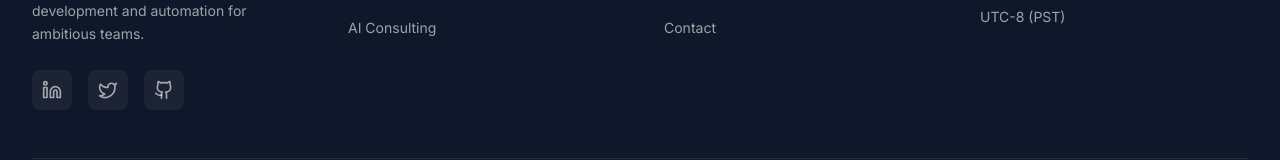
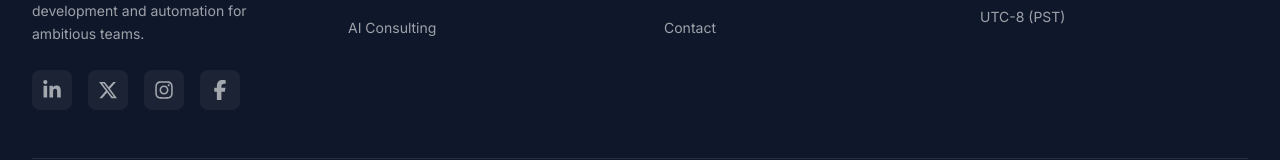
Before and after one commit to Neel2904/wisecubed, a Next.js app: page / in a window 1280 px wide. Shown: the part 3316-3476 px from the top of the page. Built offline with nearby package versions, Linux system fonts and the light colour scheme.

Commit message:
Updated socials

```diff
--- a/components/footer.tsx
+++ b/components/footer.tsx
@@ -1,6 +1,6 @@
 import Link from "next/link"
-import { Linkedin, Twitter, Github } from "lucide-react"
 import Image from "next/image"
+import { FaFacebookF, FaInstagram, FaLinkedinIn, FaXTwitter } from "react-icons/fa6"
 
 const footerLinks = {
   services: [
@@ -20,9 +20,10 @@ const footerLinks = {
 }
 
 const socialLinks = [
-  { icon: Linkedin, href: "https://www.linkedin.com/company/wisecubed", label: "LinkedIn" },
-  { icon: Twitter, href: "https://x.com/wise3cubed", label: "Twitter" },
-  { icon: Github, href: "#", label: "GitHub" },
+  { icon: FaLinkedinIn, href: "https://www.linkedin.com/company/wisecubed", label: "LinkedIn" },
+  { icon: FaXTwitter, href: "https://x.com/wise3cubed", label: "Twitter" },
+  { icon: FaInstagram, href: "https://www.instagram.com/wisecubed", label: "Instagram" },
+  { icon: FaFacebookF, href: "https://www.facebook.com/profile.php?id=61584613946854", label: "Facebook" },
 ]
 
 export function Footer() {
--- a/package.json
+++ b/package.json
@@ -53,6 +53,7 @@
     "react-day-picker": "9.8.0",
     "react-dom": "19.2.0",
     "react-hook-form": "^7.60.0",
+    "react-icons": "^5.5.0",
     "react-resizable-panels": "^2.1.7",
     "recharts": "2.15.4",
     "sonner": "^1.7.4",
```
